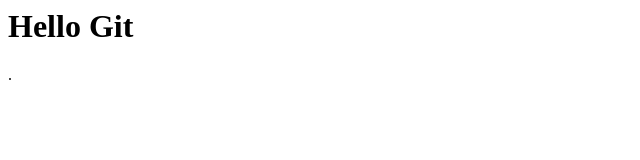
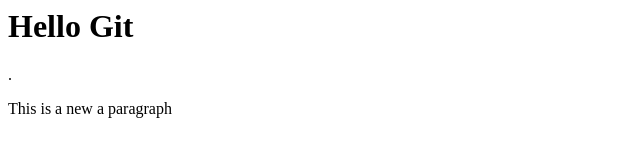
Before and after one commit to hermitex/test-github, a plain HTML site: page index.html in a window 1280 px wide. Shown: the whole page, without its empty margins (0-640 px from the left). Drawn offline with Linux system fonts and the light colour scheme.

Commit message:
Add paragraph

```diff
--- a/index.html
+++ b/index.html
@@ -1 +1,2 @@
 <h1>Hello Git</h1> .
+<p>This is a new a paragraph</p>
```
